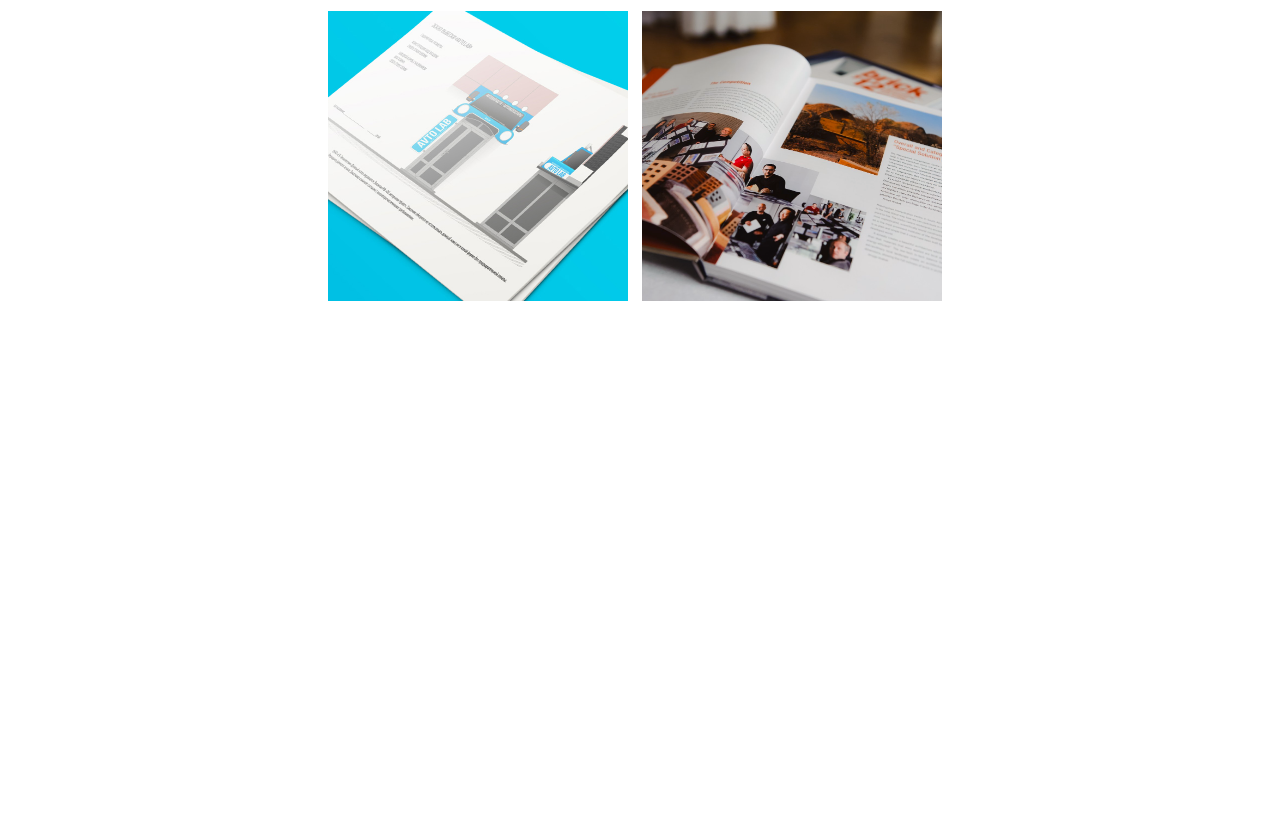
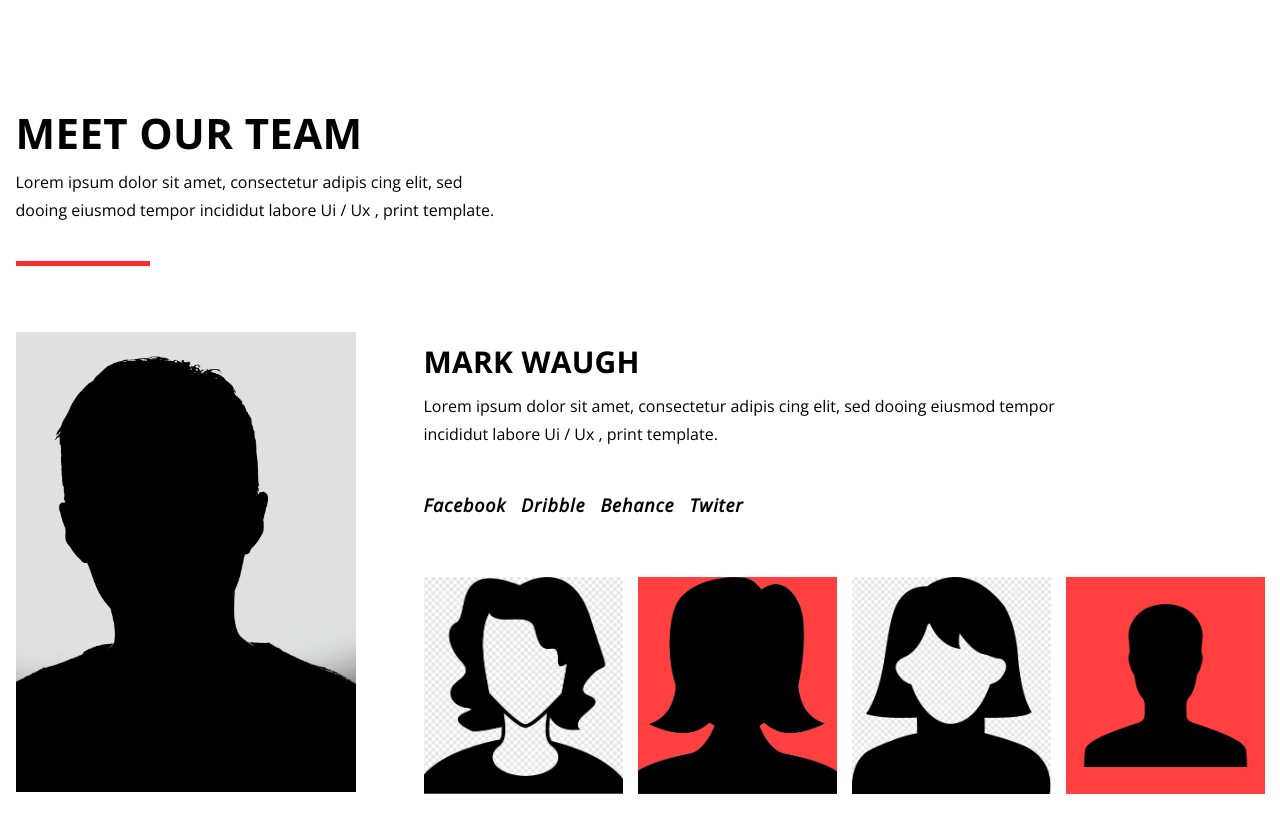
Before and after one commit to ZhArtem/Agency-LandingPage, a plain HTML site: page index.html in a window 1280 px wide. Shown: the part 2640-3472 px from the top of the page. Before the commit the page ends 3086 px from the top, so only its background shows below. Drawn offline with Linux system fonts and the light colour scheme.

Commit message:
corrections, added section.team

```diff
--- a/css/style.css
+++ b/css/style.css
@@ -66,7 +66,8 @@ li {
 .header__nav,
 .intro,
 .services,
-.feature {
+.feature,
+.team {
     max-width: 1249px;
     margin: 0 auto;
 }
@@ -284,6 +285,10 @@ li {
     justify-content: space-between;
 }
 
+.filter__active {
+    color: #FF2D2D;
+}
+
 .filter__link {
     /* display: inline-block; */
     font-size: 22px;
@@ -307,7 +312,7 @@ li {
 
 .products img {
     min-width: 250px;
-	max-width: 300px;
+	max-width: 290px;
 	height: 290px;
     object-fit: cover;
     margin-bottom: 15px;
@@ -315,4 +320,129 @@ li {
 }
 
 
-/* Team */gi
+/* Team */
+
+.team {
+    margin-bottom: 106px;
+}
+
+.team__header > h2 {
+    font-size: 42px;
+    line-height: 0%;
+    letter-spacing: 0.3834px;
+    text-transform: uppercase;
+    font-weight: 700;
+    margin-bottom: 35px;
+}
+
+.team__header > p {
+    margin-bottom: 37px;
+    max-width: 479px;
+}
+
+.team__line {
+    margin-bottom: 66px;
+    margin-left: 0;
+}
+
+.team__members {
+    display: flex;
+    justify-content: space-between;
+}
+
+.selectedFoto {
+    margin-right: 60px;
+    width: 340px;
+    height: 460px;
+    object-fit: cover;
+}
+
+.team__content {
+    display: flex;
+    flex-direction: column;
+    justify-content: space-between;
+}
+
+.selected_member {
+    margin-bottom: 59px;
+}
+
+.selected_member > h3 {
+    font-size: 30px;
+    line-height: 0;
+    letter-spacing: 0.275265px;
+    text-transform: uppercase;
+    margin-bottom: 30px;
+}
+
+.selected_member > p {
+    max-width: 663px;
+    margin-bottom: 46px;
+}
+
+.member_links {
+    display: flex;
+    justify-content: flex-start;
+}
+
+.member_links a {
+    margin-right: 15px;
+    font-size: 18px;
+    line-height: 133%;
+    letter-spacing: 0.9px;
+    font-style: italic;
+    font-weight: 600;
+}
+
+.member_links a:hover {
+    text-decoration: underline;
+}
+
+
+.members {
+    display: flex;
+    justify-content: flex-start;
+    flex-wrap: wrap;
+}
+
+.member {
+    position: relative;
+    background-color: #FF3F40;
+}
+
+.member:not(:last-of-type) {
+    margin-right: 15px;
+}
+
+.member__name {
+    display: flex;
+    justify-content: center;
+    align-items: center;
+    margin: 0;
+    position: absolute;
+    bottom: 0;
+    text-align: center;
+    width: 100%;
+    height: 37px;
+    font-size: 18px;
+    line-height: 0;
+    letter-spacing: 0.165159px;
+    text-transform: uppercase;
+    color: #FFFFFF;
+    background-color: #000;
+    opacity: 0.5;
+    visibility: hidden;
+}
+
+.member:hover .member__name {
+    visibility: visible;
+}
+
+.member img {
+    display: block;
+    width: 199px;
+    height: 217px;
+    object-fit: cover;
+}
+
+/* Subscribe */
--- a/index.html
+++ b/index.html
@@ -71,10 +71,10 @@
             <div class="feature__content">
                 <h2>feature products</h2>
                 <p>Lorem ipsum dolor sit amet, consectetur adipis cing elit,sed do eiusmod tempor incididunt ut labore et.</p>
-                <hr class="line">
+                <hr class="line feature__line">
             </div>
             <ul class="filter">
-                <li class="filter__item"><a class="filter__link" href="#">all</a></li>
+                <li class="filter__item"><a class="filter__link filter__active" href="#">all</a></li>
                 <li class="filter__item"><a class="filter__link" href="#">print template</a></li>
                 <li class="filter__item"><a class="filter__link" href="#">web template</a></li>
                 <li class="filter__item"><a class="filter__link" href="#">user interface</a></li>
@@ -91,6 +91,48 @@
                 <img src="images/product8.jpg" alt="фото продукта8">
             </div>
         </section>
+
+        <section class="team">
+            <div class="team__header">
+                <h2>Meet our team</h2>
+                <p>Lorem ipsum dolor sit amet, consectetur adipis cing elit, sed dooing eiusmod tempor incididut labore Ui / Ux , print template.</p>
+                <hr class="line team__line">
+            </div>
+            <div class="team__members">
+                <img class="selectedFoto" src="images/foto.jpg" alt="фото выбранного члена комманды" width="340" height="460">
+                <div class="team__content">
+                    <div class="selected_member">
+                        <h3>mark waugh</h3>
+                        <p>Lorem ipsum dolor sit amet, consectetur adipis cing elit, sed dooing eiusmod tempor incididut labore Ui / Ux , print template.</p>
+                        <div class="member_links">
+                            <a href="">Facebook</a>
+                            <a href="">Dribble</a>
+                            <a href="">Behance</a>
+                            <a href="">Twiter</a>
+                        </div>
+                    </div>
+                    <div class="members">
+                        <div class="member">
+                            <h3 class="member__name">sokina jue</h3>
+                            <img src="images/foto1.jpg" alt="фото сторудника1" width="199" height="217">
+                        </div>
+                        <div class="member">
+                            <h3 class="member__name">sokina jue</h3>
+                            <img src="images/foto2.jpg" alt="фото сторудника2" width="199" height="217">
+                        </div>
+                        <div class="member">
+                            <h3 class="member__name">sokina jue</h3>
+                            <img src="images/foto3.jpg" alt="фото сторудника3" width="199" height="217">
+                        </div>
+                        <div class="member">
+                            <h3 class="member__name">sokina jue</h3>
+                            <img src="images/foto4.jpg" alt="фото сторудника4" width="199" height="217">
+                        </div>
+                    </div>
+
+                </div>
+            </div>
+        </section>
     </main>
     <footer>
 
```
Also changed, not shown: images/foto.jpg (added), images/foto1.jpg (added), images/foto2.jpg (added), images/foto3.jpg (added), images/foto4.jpg (added).
